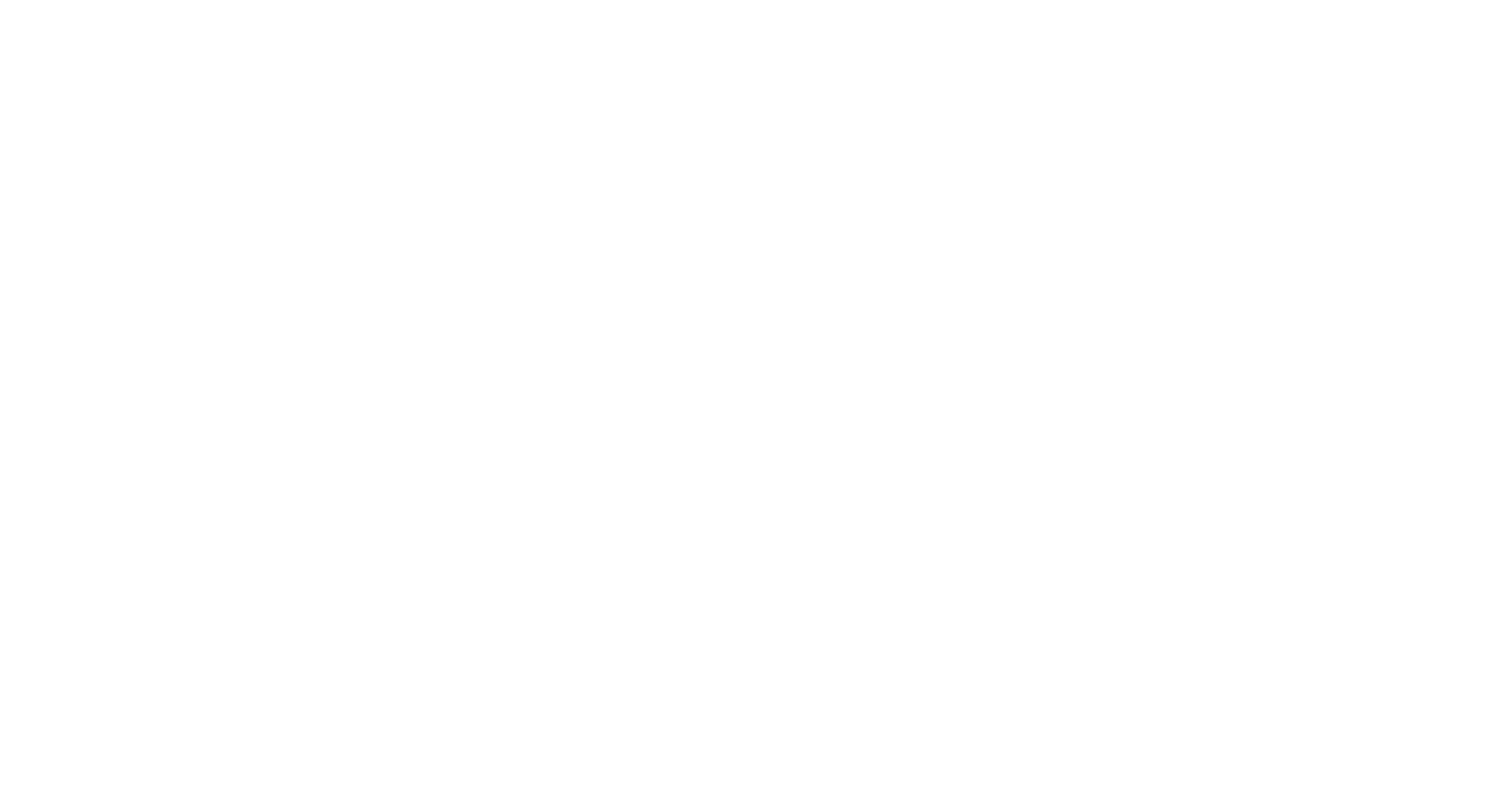
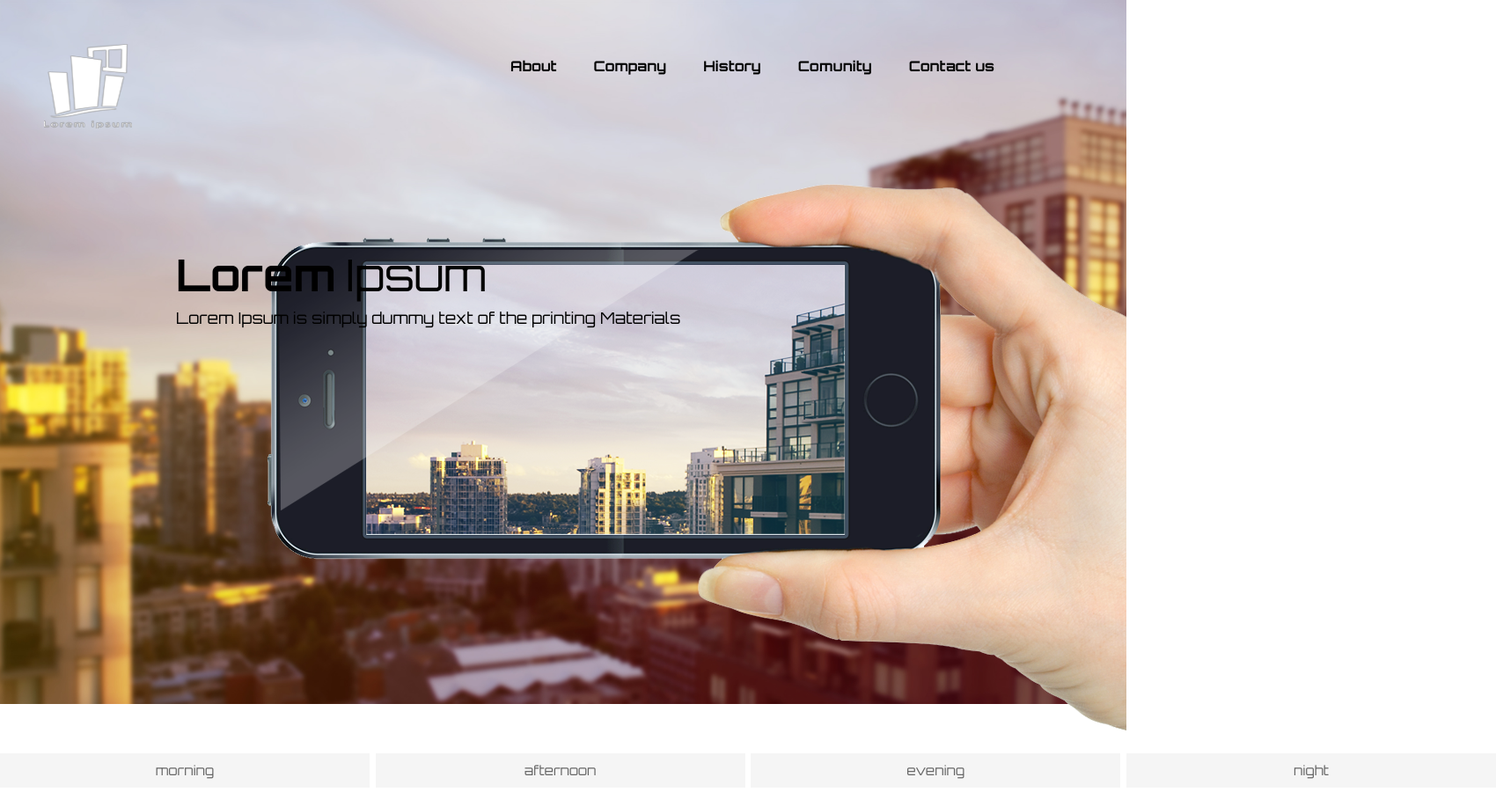
Before and after one commit to JiinArcade/COLCK, a plain HTML site: page index.html in a window 1280 px wide. Shown: the whole page at 88% size, 1700 px wide, since content can reach past the window. Before the commit the page ends 800 px from the top, so only its background shows below. Drawn offline with nearby package versions, Linux system fonts and the light colour scheme.

Commit message:
💄 스타일링

```diff
--- a/JS.js
+++ b/JS.js
@@ -0,0 +1,39 @@
+let morningBtn = document.getElementById("morning");
+let afternoonBtn = document.getElementById("afternoon");
+let eveningBtn = document.getElementById("evening");
+let nightBtn = document.getElementById("night");
+let back = document.getElementById("bgm");
+let hand = document.getElementById("clock-box");
+let logob = document.querySelector(".logob")
+let logow = document.querySelector(".logow")
+let font = document.querySelector(".font")
+
+
+morningBtn.addEventListener('click', function() {
+  back.style.backgroundImage = 'url(./img/bg_morning.jpg)'
+  hand.style.backgroundImage = 'url(./img/phone_morning.png)'
+  logow.style.display = "none"
+  logob.style.display = "block"
+});
+
+afternoonBtn.addEventListener('click', function() {
+  back.style.backgroundImage = 'url(./img/bg_afternoon.jpg)'
+  hand.style.backgroundImage = 'url(./img/phone_afternoon.png)'
+  logow.style.display = "none"
+  logob.style.display = "block"
+});
+
+eveningBtn.addEventListener('click', function() {
+  back.style.backgroundImage = 'url(./img/bg_evening.jpg)'
+  hand.style.backgroundImage = 'url(./img/phone_evening.png)'
+  logow.style.display = "none"
+  logob.style.display = "block"
+});
+
+nightBtn.addEventListener('click', function() {
+  back.style.backgroundImage = 'url(./img/bg_night.jpg)'
+  hand.style.backgroundImage = 'url(./img/phone_night.png)'
+  logob.style.display = "none"
+  logow.style.display = "block"
+  font.getElementsByClassName(".font").style.color = '#fff';
+});
--- a/index.html
+++ b/index.html
@@ -4,9 +4,55 @@
   <meta charset="UTF-8">
   <meta http-equiv="X-UA-Compatible" content="IE=edge">
   <meta name="viewport" content="width=device-width, initial-scale=1.0">
+  <link rel="stylesheet" href="./style.css">
+  <link rel="preconnect" href="https://fonts.googleapis.com">
+  <link rel="preconnect" href="https://fonts.googleapis.com">
+  <link rel="preconnect" href="https://fonts.gstatic.com" crossorigin>
+  <link href="https://fonts.googleapis.com/css2?family=Orbitron:wght@400;700&display=swap" rel="stylesheet">
+  <script src="https://code.jquery.com/jquery-3.6.3.min.js"
+    integrity="sha256-pvPw+upLPUjgMXY0G+8O0xUf+/Im1MZjXxxgOcBQBXU=" crossorigin="anonymous"></script>
   <title>js-clock</title>
 </head>
 <body>
+    <div class="wrapper">
+      <div id="bgm" class="background">
+        <header>
+          <h1 class="logo">
+            <a href="./index.html">
+              <img class="logob" src="./img/logo_b.png" alt="로고">
+              <img class="logow" src="./img/logo_w.png" alt="로고">
+            </a>
 
+          </h1>
+          <nav>
+            <ul class="font">
+              <li><a href="">About</a></li>
+              <li><a href="">Company</a></li>
+              <li><a href="">History</a></li>
+              <li><a href="">Comunity</a></li>
+              <li><a href="">Contact us</a></li>
+            </ul>
+          </nav>
+        </header>
+
+        <main>
+          <h1 class="title font">Lorem<span>Ipsum</span></h1>
+          <p class="sub font">Lorem Ipsum is simply dummy text of the printing Materials</p>
+
+          <div id="clock-box"></div>
+          <div id="clock"></div>
+        </main>
+
+        <footer>
+          <div class="btn-list">
+            <button id="morning">morning</button>
+            <button id="afternoon">afternoon</button>
+            <button id="evening">evening</button>
+            <button id="night">night</button>
+          </div>
+        </footer>
+      </div>
+    </div>
+  <script src="./JS.js"></script>
 </body>
 </html>
--- a/style.css
+++ b/style.css
@@ -0,0 +1,109 @@
+* {
+  margin: 0;
+  padding: 0;
+  box-sizing: border-box;
+  font-family: 'Orbitron', sans-serif;
+}
+
+li {
+  list-style: none;
+}
+
+a {
+  text-decoration: none;
+  color: #000;
+}
+
+.background {
+  width: 100%;
+  height: 100vh;
+  background-image: url(./img/bg_morning.jpg);
+  background-position: center;
+  background-size: cover;
+  background-repeat: no-repeat;
+}
+
+header {
+  height: 100px;
+  display: flex;
+  justify-content: space-between;
+  align-items: center;
+  margin: 0 auto;
+}
+
+.logo img {
+  width: 100px;
+  margin-left: 50px;
+  position: absolute;
+}
+
+ul {
+  width: 550px;
+  display: flex;
+  justify-content: space-between;
+  align-items: center;
+  font-weight: 700;
+  margin-right: 150px;
+  font-size: 16px;
+  margin-top: 50px;
+}
+
+main {
+  position: relative;
+}
+
+.title,
+.sub {
+  position: absolute;
+  left: 200px;
+}
+
+.title {
+  font-weight: 700;
+  font-size: 50px;
+  top: 180px;
+}
+
+span {
+  font-weight: 400;
+  margin-left: 10px;
+}
+
+.sub {
+  font-weight: 400;
+  font-size: 18px;
+  top: 250px;
+}
+
+#clock-box {
+  width: 1000px;
+  height: 700px;
+  background-image: url(./img/phone_morning.png);
+  background-repeat: no-repeat;
+  float: right;
+  margin-top: 100px;
+}
+
+.btn-list {
+  width: 1700px;
+  display: flex;
+  align-items: center;
+  justify-content: space-between;
+  margin: 0 auto;
+
+}
+
+button {
+  width: 420px;
+  padding: 10px;
+  border: none;
+  opacity: 0.6;
+  font-size: 15px;
+  margin-top: -50px;
+}
+
+button:active {
+  background-color: #000;
+  color: #fff;
+  opacity: 1;
+}
```
